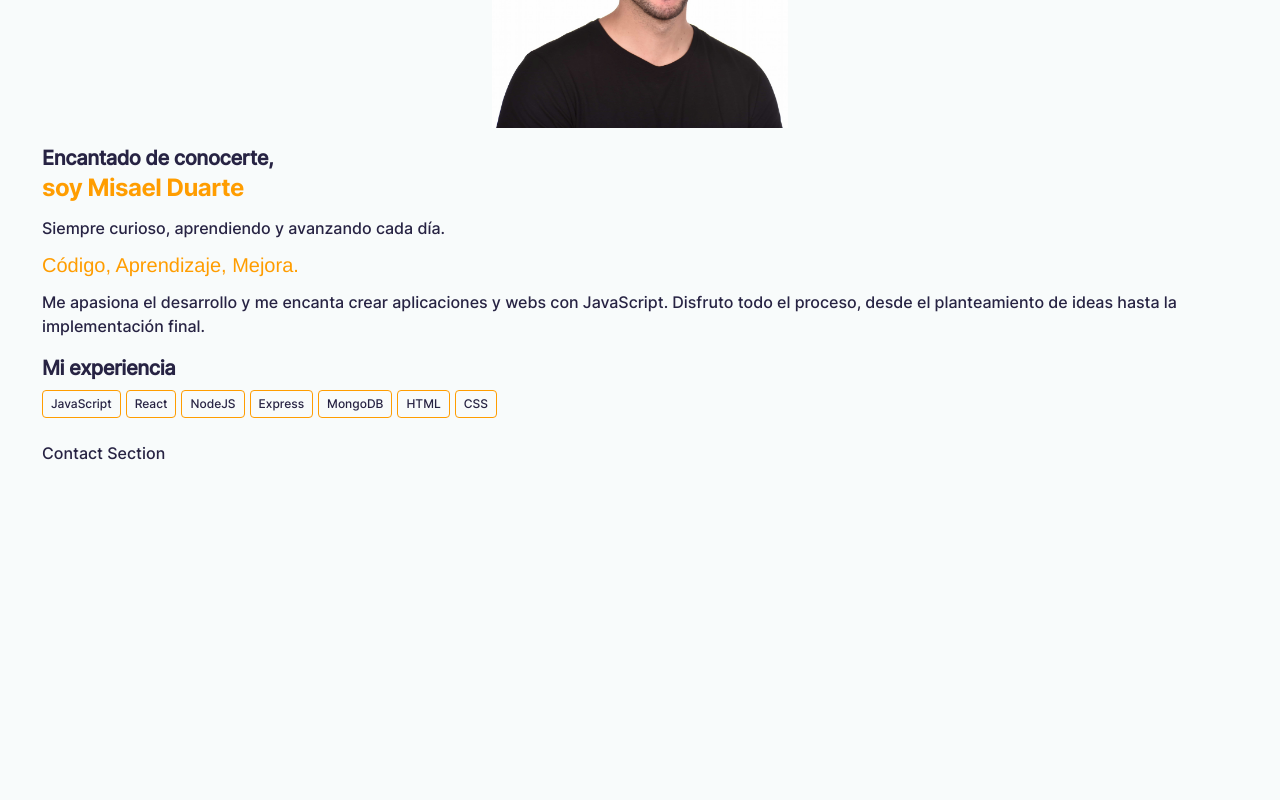
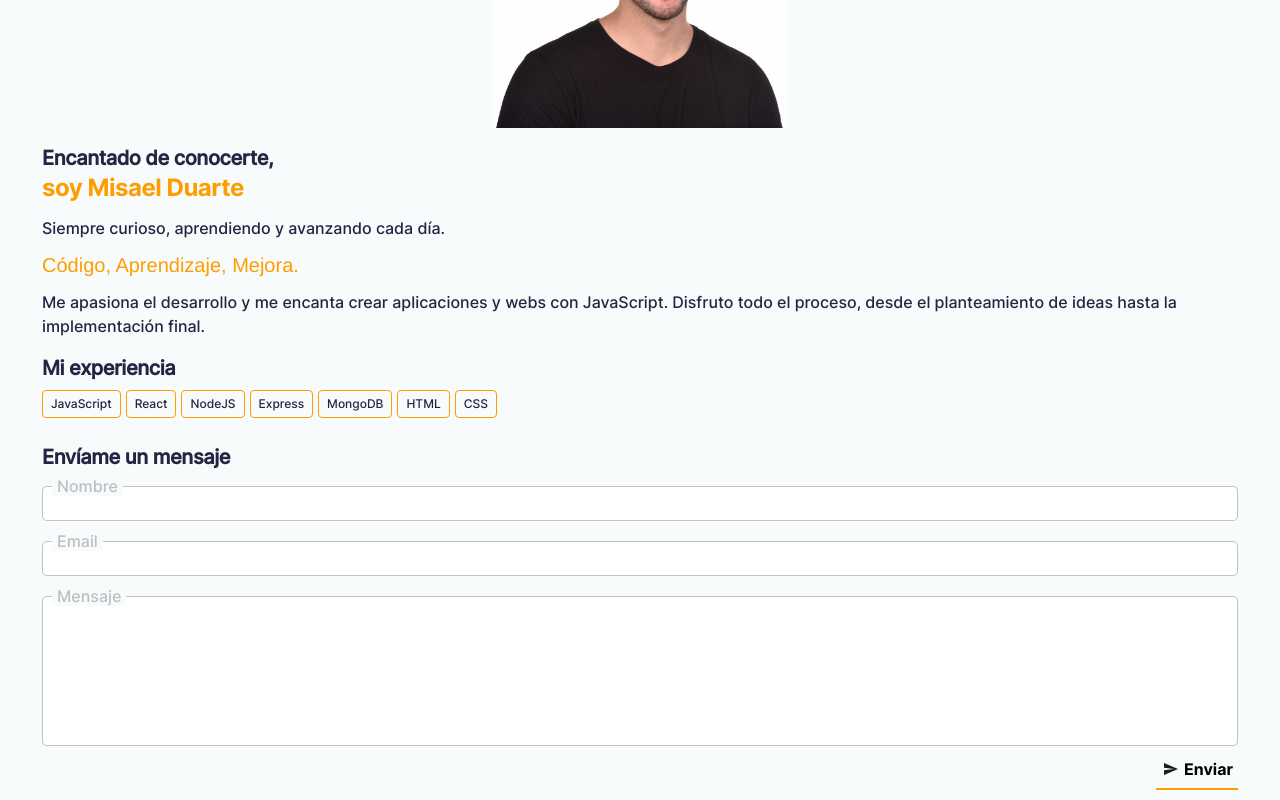
Before and after one commit to Snozin/portfolio, a React (Create React App) app: page / in a window 1280 px wide. Shown: the part 1403-2203 px from the top of the page. Before the commit the page ends 1876 px from the top, so only its background shows below. Built offline with nearby package versions, Linux system fonts and the light colour scheme.

Commit message:
Versión inicial de sección Contacto

```diff
--- a/src/components/icons/index.js
+++ b/src/components/icons/index.js
@@ -3,3 +3,4 @@ export { default as Github } from './github'
 export { default as Clip } from './clip'
 export { default as Code } from './code'
 export { default as Check } from './check'
+export { default as Send } from './send'
--- /dev/null
+++ b/src/components/icons/send.js
@@ -0,0 +1,14 @@
+export default function SvgComponent(props) {
+  return (
+    <svg
+      width={21}
+      height={18}
+      viewBox="0 0 21 18"
+      fill="none"
+      xmlns="http://www.w3.org/2000/svg"
+      {...props}
+    >
+      <path d="M.01 18L21 9 .01 0 0 7l15 2-15 2 .01 7z" fill="#211B12" />
+    </svg>
+  )
+}
--- a/src/components/main/about/About.js
+++ b/src/components/main/about/About.js
@@ -1,7 +1,6 @@
 import {
   AboutContainer,
   Bio,
-  Title,
   Highlight,
   Img,
   ImgContainer,
@@ -10,7 +9,7 @@ import {
   SkillsContainer,
   SkillTags,
 } from './styledAbout'
-import { Tag } from '../../../styles/globalStyles'
+import { Tag, Title } from '../../../styles/globalStyles'
 import profile from '../../../assets/img/profile-small.jpg'
 
 export default function Hero() {
@@ -32,7 +31,7 @@ export default function Hero() {
       </InfoContainer>
 
       <SkillsContainer>
-        <Title style={{ 'padding-bottom': 8 }}>Mi experiencia </Title>
+        <Title style={{ paddingBottom: 8 }}>Mi experiencia </Title>
         <SkillTags>
           <Tag>JavaScript</Tag>
           <Tag>React</Tag>
--- a/src/components/main/about/styledAbout.js
+++ b/src/components/main/about/styledAbout.js
@@ -21,12 +21,6 @@ export const Img = styled.img`
 
 export const InfoContainer = styled.div`
   padding: 16px 0;
-`
-
-export const Title = styled.h2`
-  font-size: 20px;
-  line-height: 28px;
-  letter-spacing: -0.02em;
 `
 
 export const Name = styled.h3`
--- a/src/components/main/contact/Contact.js
+++ b/src/components/main/contact/Contact.js
@@ -1,9 +1,11 @@
-import { ContactContainer } from "./styledContact";
-
+import { ContactContainer } from './styledContact'
+import { Title } from '../../../styles/globalStyles'
+import ContactForm from './form/ContactForm'
 export default function Hero() {
   return (
     <ContactContainer>
-      Contact Section
+      <Title>Envíame un mensaje</Title>
+      <ContactForm />
     </ContactContainer>
   )
 }
--- /dev/null
+++ b/src/components/main/contact/form/ContactForm.js
@@ -0,0 +1,39 @@
+import { Send } from '../../../icons'
+import {
+  Form,
+  IconBox,
+  Input,
+  InputContainer,
+  Label,
+  Submit,
+  SubmitContainer,
+  TextArea,
+} from './styledForm'
+import { BoxUnderlined } from '../../../../styles/globalStyles'
+
+export default function ContactForm() {
+  return (
+    <Form>
+      <InputContainer>
+        <Label htmlFor="Name">Nombre</Label>
+        <Input type="text" id="Name" />
+      </InputContainer>
+      <InputContainer>
+        <Label htmlFor="Email">Email</Label>
+        <Input type="email" id="Email" />
+      </InputContainer>
+      <InputContainer style={{ marginBottom: 0 }}>
+        <Label htmlFor="Message">Mensaje</Label>
+        <TextArea id="Message"></TextArea>
+      </InputContainer>
+      <SubmitContainer>
+        <BoxUnderlined>
+          <IconBox>
+            <Send width={20} height={12} />
+          </IconBox>
+          <Submit>Enviar</Submit>
+        </BoxUnderlined>
+      </SubmitContainer>
+    </Form>
+  )
+}
--- /dev/null
+++ b/src/components/main/contact/form/styledForm.js
@@ -0,0 +1,67 @@
+import styled from 'styled-components'
+
+export const Form = styled.form`
+  padding-top: 15px;
+`
+
+export const Input = styled.input`
+  width: 100%;
+  height: 35px;
+  padding: 5px;
+  border: 1px solid var(--shadow-color);
+  border-radius: 5px;
+  outline: none;
+
+  &:focus {
+    border: 1px solid var(--primary-color);
+  }
+`
+
+export const Label = styled.label`
+  color: var(--shadow-color);
+  background-color: var(--bg-color);
+  position: absolute;
+  top: -10px;
+  left: 10px;
+  padding: 0 5px;
+`
+
+export const InputContainer = styled.div`
+  position: relative;
+  margin-bottom: 20px;
+  width: 100%;
+`
+
+export const TextArea = styled.textarea`
+  width: 100%;
+  height: 150px;
+  padding: 5px;
+  border: 1px solid var(--shadow-color);
+  border-radius: 5px;
+  outline: none;
+  resize: none;
+
+  &:focus {
+    border: 1px solid var(--primary-color);
+  }
+`
+
+export const SubmitContainer = styled.div`
+  display: flex;
+  align-items: center;
+  justify-content: flex-end;
+`
+
+export const IconBox = styled.div`
+  width: 18px;
+  height: 20px;
+`
+
+export const Submit = styled.button`
+  padding: 0;
+  padding-left: 5px;
+  background-color: var(--bg-color);
+  border: none;
+  font-family: 'Inter-Bold';
+  font-size: 16px;
+`
--- a/src/styles/globalStyles.js
+++ b/src/styles/globalStyles.js
@@ -105,3 +105,9 @@ export const Tag = styled.div`
     margin-right: 0;
   }
 `
+
+export const Title = styled.h2`
+  font-size: 20px;
+  line-height: 28px;
+  letter-spacing: -0.02em;
+`
```
